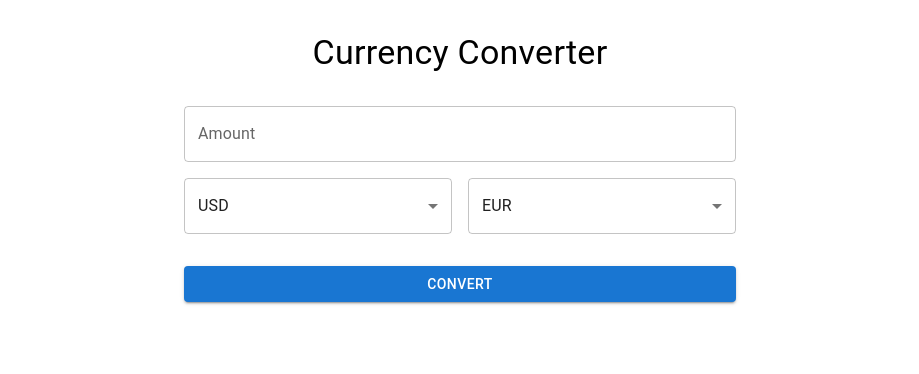
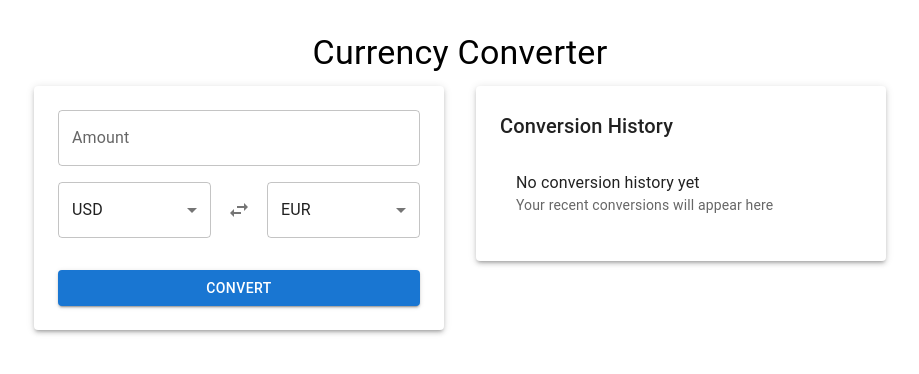
Before and after one commit to Karadumann/currency-conversion-system, a React (Create React App) app: page / in a window 1280 px wide. Shown: the top 374 px of the page, without its empty margins (180-1099 px from the left). Built offline with nearby package versions, Linux system fonts and the light colour scheme.

Commit message:
Enhance currency converter with error handling, loading state, and conversion history

```diff
--- a/src/App.tsx
+++ b/src/App.tsx
@@ -1,43 +1,110 @@
-import React, { useState } from 'react';
-import { Container, TextField, Select, MenuItem, Button, Typography, Box } from '@mui/material';
+import React, { useState, useEffect } from 'react';
+import {
+  Container,
+  TextField,
+  Select,
+  MenuItem,
+  Button,
+  Typography,
+  Box,
+  CircularProgress,
+  Alert,
+  IconButton,
+  List,
+  ListItem,
+  ListItemText,
+  Paper
+} from '@mui/material';
+import SwapHorizIcon from '@mui/icons-material/SwapHoriz';
 import axios from 'axios';
 import './App.css';
+
+interface ConversionHistory {
+  from: string;
+  to: string;
+  amount: string;
+  result: number;
+  date: Date;
+}
 
 function App() {
   const [amount, setAmount] = useState<string>('');
   const [fromCurrency, setFromCurrency] = useState<string>('USD');
   const [toCurrency, setToCurrency] = useState<string>('EUR');
   const [result, setResult] = useState<number | null>(null);
-  const [currencies] = useState<string[]>(['USD', 'EUR', 'TRY', 'GBP', 'JPY']);
+  const [loading, setLoading] = useState<boolean>(false);
+  const [error, setError] = useState<string | null>(null);
+  const [history, setHistory] = useState<ConversionHistory[]>([]);
+  const [currencies] = useState<string[]>([
+    'USD', 'EUR', 'TRY', 'GBP', 'JPY', 'AUD', 'CAD', 'CHF', 'CNY', 'INR'
+  ]);
+
+  const handleSwapCurrencies = () => {
+    setFromCurrency(toCurrency);
+    setToCurrency(fromCurrency);
+    setResult(null);
+  };
 
   const handleConvert = async () => {
+    if (!amount || isNaN(Number(amount))) {
+      setError('Please enter a valid amount');
+      return;
+    }
+
+    setLoading(true);
+    setError(null);
+
     try {
       const response = await axios.get(
         `https://api.exchangerate-api.com/v4/latest/${fromCurrency}`
       );
       const rate = response.data.rates[toCurrency];
-      setResult(parseFloat(amount) * rate);
+      const convertedAmount = parseFloat(amount) * rate;
+      setResult(convertedAmount);
+
+      // Add to history
+      const newConversion: ConversionHistory = {
+        from: fromCurrency,
+        to: toCurrency,
+        amount,
+        result: convertedAmount,
+        date: new Date()
+      };
+      setHistory(prev => [newConversion, ...prev].slice(0, 5)); // Keep last 5 conversions
     } catch (error) {
+      setError('Failed to fetch exchange rate. Please try again.');
       console.error('Error fetching exchange rate:', error);
+    } finally {
+      setLoading(false);
     }
   };
 
   return (
-    <Container maxWidth="sm" sx={{ mt: 4 }}>
+    <Container maxWidth="md" sx={{ mt: 4 }}>
       <Typography variant="h4" component="h1" gutterBottom align="center">
         Currency Converter
       </Typography>
 
-      <Box sx={{ display: 'flex', flexDirection: 'column', gap: 2, mt: 4 }}>
+      <Box sx={{ display: 'flex', gap: 4 }}>
+        <Box sx={{ flex: 1 }}>
+          <Paper elevation={3} sx={{ p: 3 }}>
+            {error && (
+              <Alert severity="error" sx={{ mb: 2 }}>
+                {error}
+              </Alert>
+            )}
+
+            <Box sx={{ display: 'flex', flexDirection: 'column', gap: 2 }}>
               <TextField
                 label="Amount"
                 type="number"
                 value={amount}
                 onChange={(e) => setAmount(e.target.value)}
                 fullWidth
+                error={!!error && !amount}
               />
 
-        <Box sx={{ display: 'flex', gap: 2 }}>
+              <Box sx={{ display: 'flex', alignItems: 'center', gap: 1 }}>
                 <Select
                   value={fromCurrency}
                   onChange={(e) => setFromCurrency(e.target.value)}
@@ -49,6 +116,10 @@ function App() {
                     </MenuItem>
                   ))}
                 </Select>
+
+                <IconButton onClick={handleSwapCurrencies}>
+                  <SwapHorizIcon />
+                </IconButton>
 
                 <Select
                   value={toCurrency}
@@ -67,9 +138,10 @@ function App() {
                 variant="contained"
                 onClick={handleConvert}
                 fullWidth
+                disabled={loading}
                 sx={{ mt: 2 }}
               >
-          Convert
+                {loading ? <CircularProgress size={24} /> : 'Convert'}
               </Button>
 
               {result !== null && (
@@ -78,6 +150,35 @@ function App() {
                 </Typography>
               )}
             </Box>
+          </Paper>
+        </Box>
+
+        <Box sx={{ flex: 1 }}>
+          <Paper elevation={3} sx={{ p: 3 }}>
+            <Typography variant="h6" gutterBottom>
+              Conversion History
+            </Typography>
+            <List>
+              {history.map((item, index) => (
+                <ListItem key={index} divider={index !== history.length - 1}>
+                  <ListItemText
+                    primary={`${item.amount} ${item.from} = ${item.result.toFixed(2)} ${item.to}`}
+                    secondary={item.date.toLocaleString()}
+                  />
+                </ListItem>
+              ))}
+              {history.length === 0 && (
+                <ListItem>
+                  <ListItemText
+                    primary="No conversion history yet"
+                    secondary="Your recent conversions will appear here"
+                  />
+                </ListItem>
+              )}
+            </List>
+          </Paper>
+        </Box>
+      </Box>
     </Container>
   );
 }
```
Lines whose indentation alone changed are shown as unchanged.
